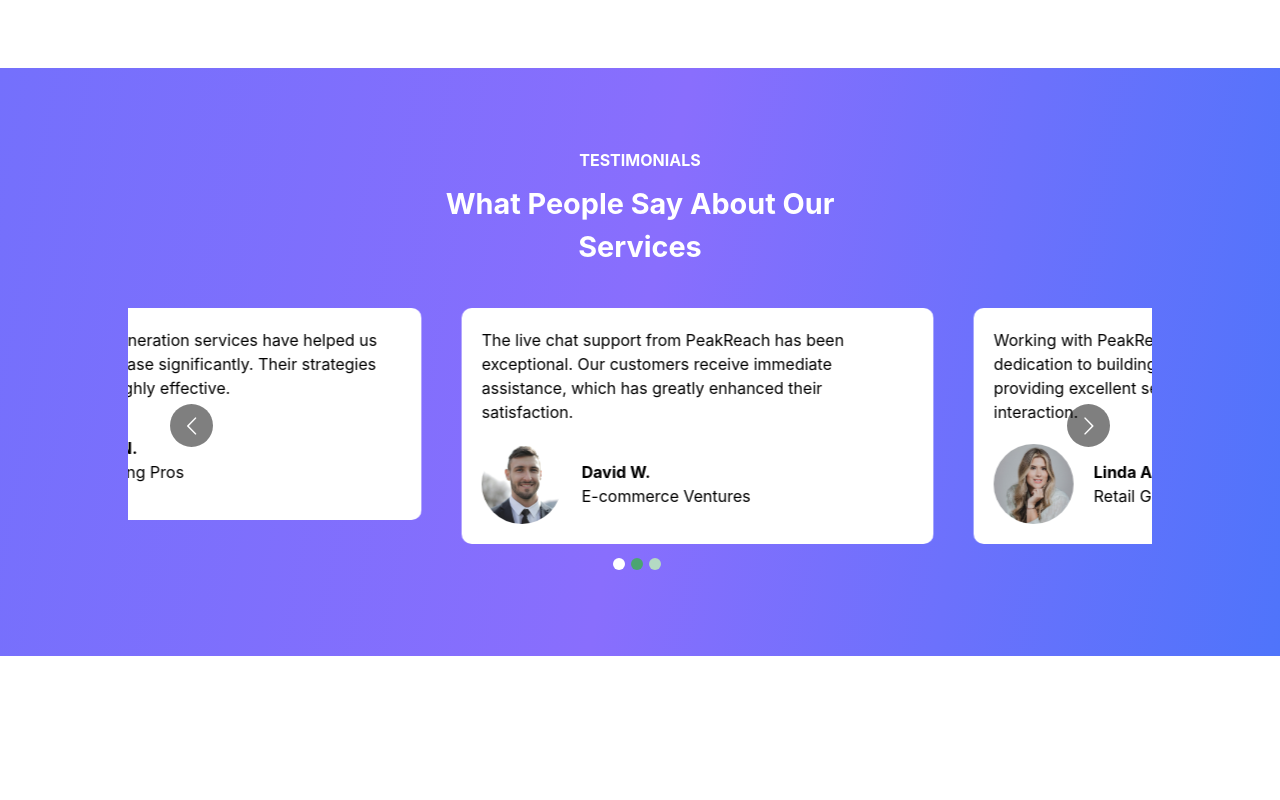
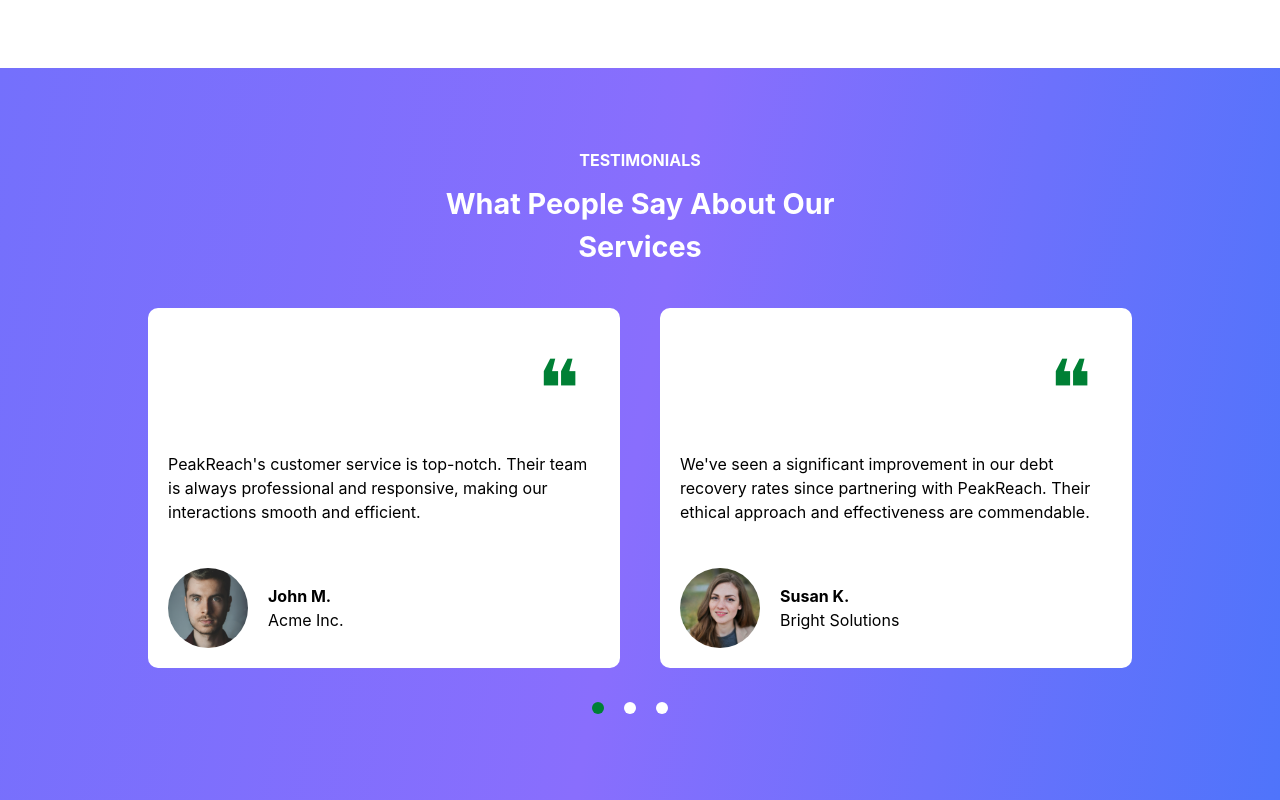
Before and after one commit to k-malongo/PeakReachCallCenter, a React (Vite) app: page / in a window 1280 px wide. Shown: the part 2454-3254 px from the top of the page. Before the commit the page ends 3110 px from the top, so only its background shows below. Built offline with nearby package versions, Linux system fonts and the light colour scheme.

Commit message:
style testimonials

```diff
--- a/src/App.css
+++ b/src/App.css
@@ -350,12 +350,28 @@
 	margin: 0 auto 40px;
 }
 
+#testimonials .react-multi-carousel-track {
+	margin-bottom: 20px;
+}
+
 #testimonials .card {
 	margin: 0 20px;
 	padding: 20px;
 	background: #fff;
 	border-radius: 10px;
+	min-height: 320px;
+	display: flex;
+	flex-direction: column;
+	justify-content: space-between;
 	overflow: hidden;
+}
+
+#testimonials .card .quote_icon {
+	font-size: 5rem;
+	color: #008035;
+	text-align: end;
+	margin-right: 20px;
+	height: 100px;
 }
 
 #testimonials .personal_info {
@@ -383,12 +399,13 @@
 }
 
 #testimonials .react-multi-carousel-list {
-	padding: 0rem 0 2rem 0;
+	padding: 0 0 2rem 0;
 }
 
 #testimonials .custom-dot-list-style button {
 	border: none;
 	background: #fff;
+	margin-right: 20px;
 }
 
 #testimonials
--- a/src/components/Testimonials.jsx
+++ b/src/components/Testimonials.jsx
@@ -89,17 +89,17 @@
 
 			<Carousel
 				responsive={responsive}
-				autoPlay={true}
 				swipeable={true}
 				draggable={true}
 				showDots={true}
+				arrows={false}
 				infinite={true}
 				partialVisible={false}
 				dotListClass="custom-dot-list-style"
 			>
-				{testimonials.map((testimonial, index) => {
-					return (
+				{testimonials.map((testimonial, index) => (
 					<div className="card" key={index}>
+						<p className="quote_icon">&#10077;</p>
 						<p>{testimonial.statement}</p>
 						<div className="personal_info">
 							<div className="portrait">
@@ -114,8 +114,7 @@
 							</div>
 						</div>
 					</div>
-					);
-				})}
+				))}
 			</Carousel>
 		</div>
 	);
```
Lines whose indentation alone changed are shown as unchanged.
